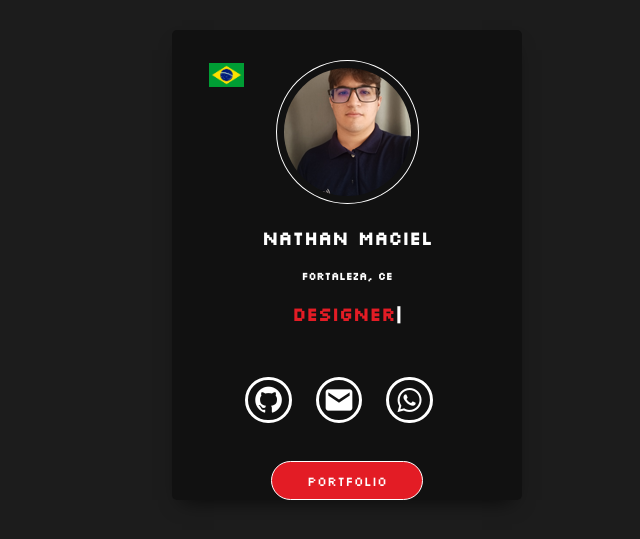
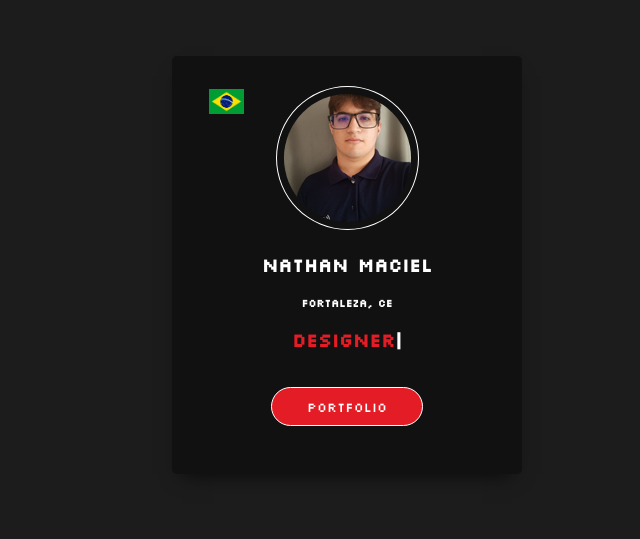
Before and after one commit to nathanmacielviana/ProfileCard, a plain HTML site: page index.html in a window 1280 px wide. Shown: the part 135-674 px from the top of the page, without its empty margins (293-933 px from the left). Drawn offline with nearby package versions, Linux system fonts and the light colour scheme.

Commit message:
Add files via upload

```diff
--- a/css/style.css
+++ b/css/style.css
@@ -68,6 +68,7 @@ p {
 	padding: 7px;
 }
 
+/*
 .social a
 {
     display: inline-flex;
@@ -93,6 +94,7 @@ p {
 	color: white;
 	transform: scale(1.02);
 }
+*/
 
 button.primary {
 	background-color: #E31C25;
@@ -102,6 +104,8 @@ button.primary {
 	font-family: 'Silkscreen', cursive;
 	font-weight: 500;
 	padding: 10px 35px;
+	margin-top: 1rem;
+	margin-bottom: 3rem;
 }
 
 button.primary a
--- a/index.html
+++ b/index.html
@@ -26,11 +26,7 @@
            loop : true
           })
        </script>
-       <div class="social">
-                <a href="https://github.com/nathanmacielviana?tab=repositories" target="_blank"><i class='bx bxl-github'></i></a>
-                <a href="mailto:nathanmacielviana123456@gmail.com" target="_blank"><i class='bx bxs-envelope'></i></a>
-                <a href="https://web.whatsapp.com/send?phone=85988167997" target="_blank"><i class='bx bxl-whatsapp'></i></a>
-       </div>
+
         <div class="buttons">
             <button class="primary">
                 <a href="https://nathanmacielviana.github.io/Portfolio/">Portfolio</a>
```
